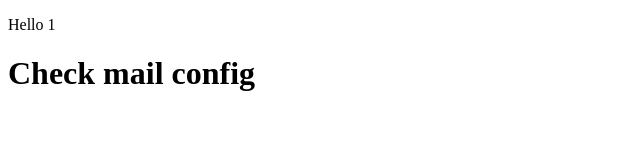
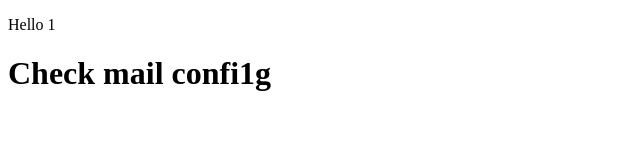
Before and after one commit to hiendt-3404/project_1605, a plain HTML site: page index.html in a window 1280 px wide. Shown: the full height of the page, 0-640 px from the left. Drawn offline with Linux system fonts and the light colour scheme.

```diff
--- a/index.html
+++ b/index.html
@@ -7,6 +7,6 @@
 </head>
 <body>
     <p>Hello 1</p>
-    <h1>Check mail config</h1>
+    <h1>Check mail confi1g</h1>
 </body>
 </html>
```
